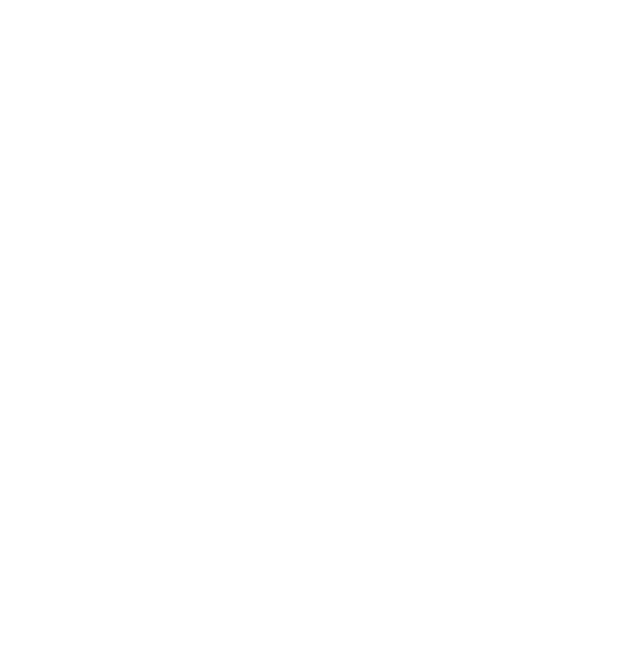
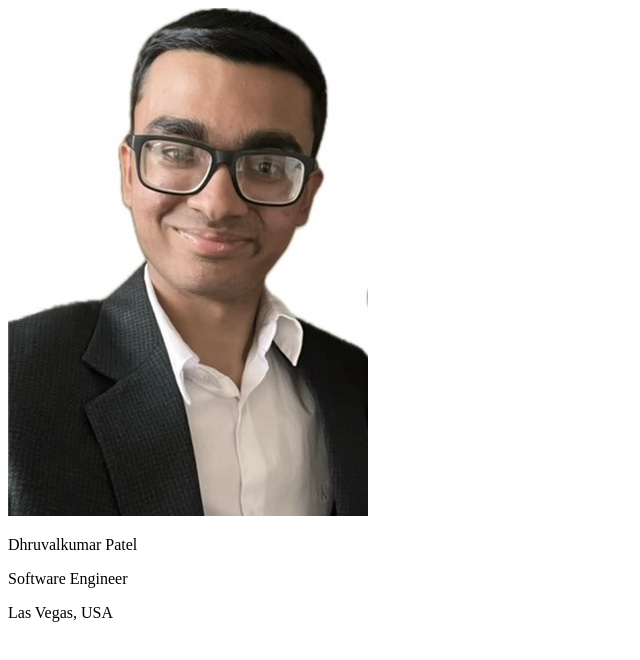
Before and after one commit to drewcode729/business-card, a plain HTML site: page index.html in a window 1280 px wide. Shown: the whole page, without its empty margins (0-640 px from the left). Drawn offline with Linux system fonts and the light colour scheme.

Commit message:
Update index.html

```diff
--- a/index.html
+++ b/index.html
@@ -6,6 +6,14 @@
   <title>Business-card</title>
 </head>
 <body>
+  <div class="card">
+      <img class="photo" src="./A82D6139-4103-434D-9D8F-3C1CEF28F4CF_4_5005_c.jpeg">
 
+    <div class="content">
+      <p class="name">Dhruvalkumar Patel</p>
+      <p class="job">Software Engineer</p>
+      <p class="location">Las Vegas, USA</p>
+    </div>
+  </div>
 </body>
 </html>
```
